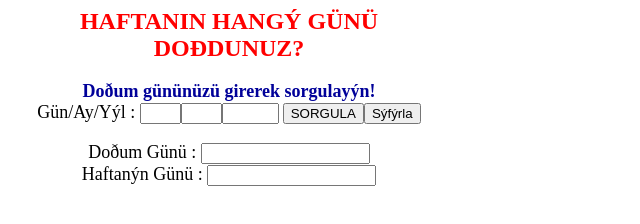
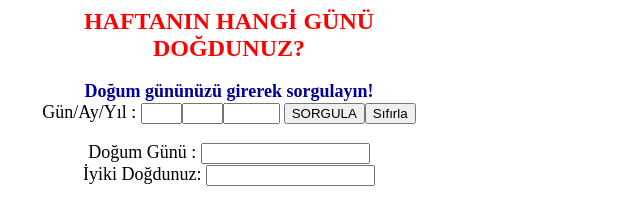
Before and after one commit to netcik/netcik.github.io, a plain HTML site: page index.html in a window 1280 px wide. Shown: the whole page, without its empty margins (0-640 px from the left). Drawn offline with Linux system fonts and the light colour scheme.

Commit message:
Update index.html

```diff
--- a/index.html
+++ b/index.html
@@ -17,25 +17,25 @@ days = new MakeArray(7);
 days[0] = "Cumartesi"
 days[1] = "Pazar"
 days[2] = "Pazartesi"
-days[3] = "Salý"
+days[3] = "Salı"
 days[4] = "Çarþamba"
-days[5] = "Perþembe"
+days[5] = "Perşembe"
 days[6] = "Cuma"
 
 //Initialize Months Array
 months = new MakeArray(12);
 months[1] = "Ocak"
-months[2] = "Þubat"
+months[2] = "Şubat"
 months[3] = "Mart"
 months[4] = "Nisan"
-months[5] = "Mayýs"
+months[5] = "Mayıs"
 months[6] = "Haziran"
 months[7] = "Temmuz"
-months[8] = "Aðustos"
+months[8] = "Ağustos"
 months[9] = "Eylül"
-months[10] = "Ekimr"
-months[11] = "Kasým"
-months[12] = "Aralýk"
+months[10] = "Ekim"
+months[11] = "Kasım"
+months[12] = "Aralık"
 
 //Day of Week Function
 function compute(form) {
@@ -79,24 +79,24 @@ function compute(form) {
 <center>
 <h3>
 <font face="Times New Roman,Times" color="#FF0000" size=+2>HAFTANIN
- HANGÝ GÜNÜ DOÐDUNUZ?</font></h3>
+ HANGİ GÜNÜ DOĞDUNUZ?</font></h3>
 
 
-	<b><font face="Times New Roman,Times" color="#000099" size=+1>Doðum
- gününüzü girerek sorgulayýn!</font></b></center>
+	<b><font face="Times New Roman,Times" color="#000099" size=+1>Doğum
+ gününüzü girerek sorgulayın!</font></b></center>
 
 
 <form target=_parent>
 
-<center><font face="Times New Roman,Times" size=+1>Gün/Ay/Yýl : </font>
+<center><font face="Times New Roman,Times" size=+1>Gün/Ay/Yıl : </font>
 		<input name=day size=2><input
 name=month size=2><input name=year size=4>
 
-		<input onclick=compute(this.form) type=button value=SORGULA><input type=reset value=Sýfýrla>
+		<input onclick=compute(this.form) type=button value=SORGULA><input type=reset value=Sıfırla>
 <br><br>
-	<font face="Times New Roman,Times" size=+1>Doðum Günü : </font><input name=result1 size=18>
+	<font face="Times New Roman,Times" size=+1>Doğum Günü : </font><input name=result1 size=18>
 <br>
-	<font face="Times New Roman,Times" size=+1>Haftanýn Günü : </font><input name=result2 size=18>
+	<font face="Times New Roman,Times" size=+1>İyiki Doğdunuz: </font><input name=result2 size=18>
 </center>
 </form>
 
```
